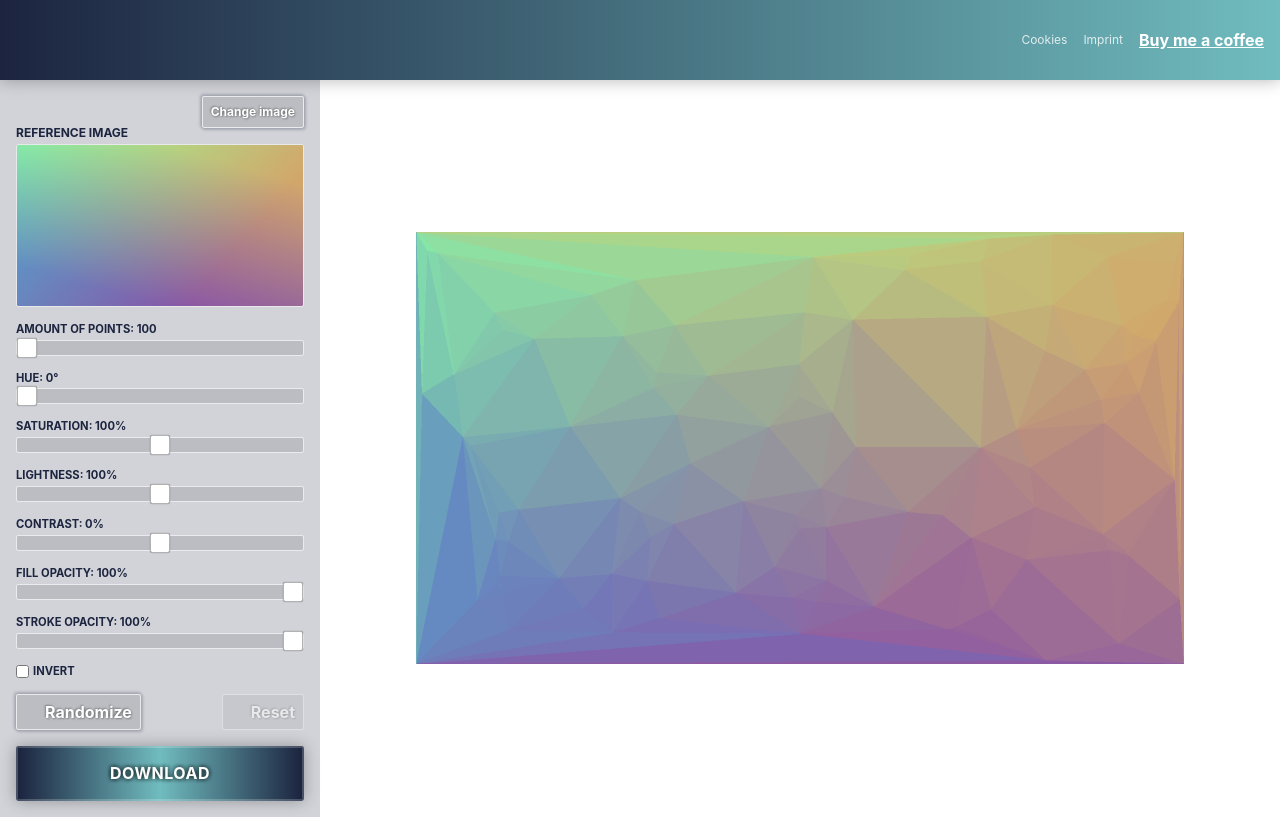
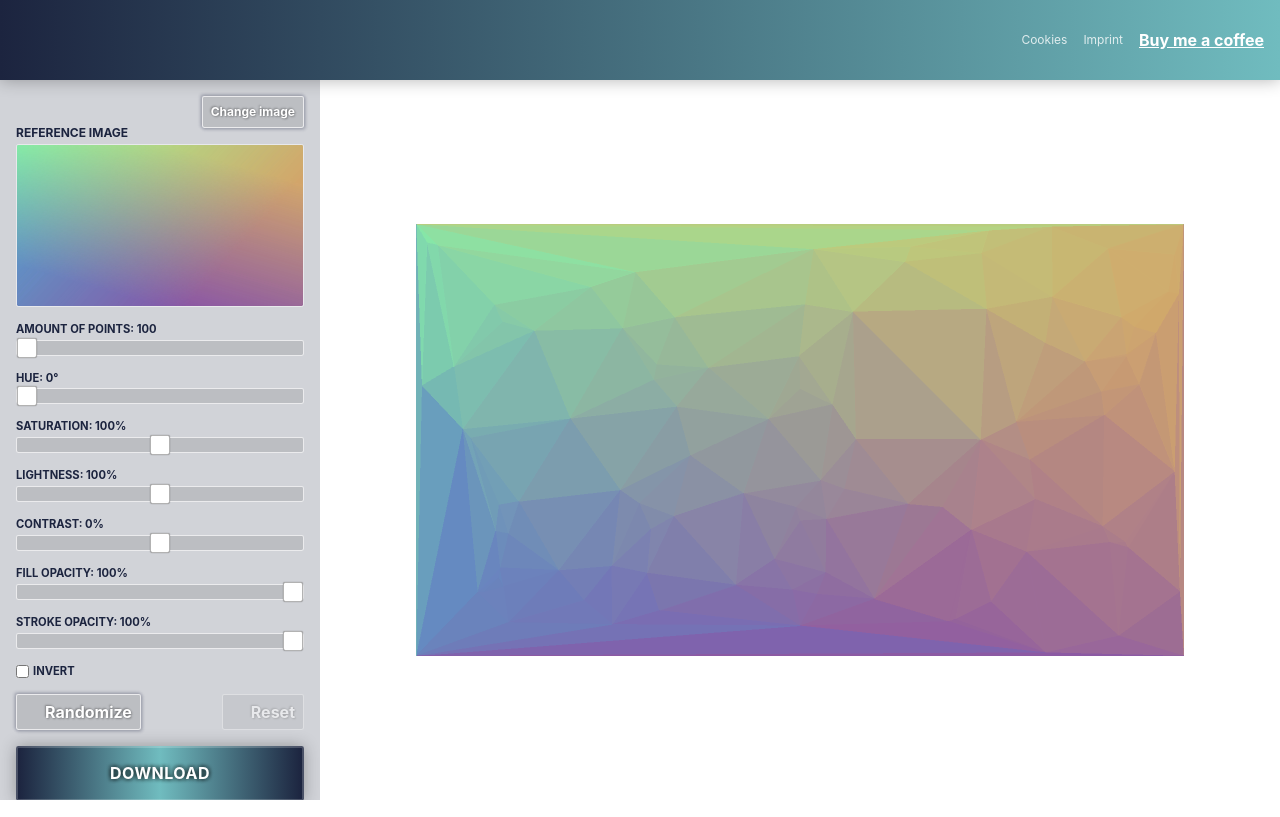
Before and after one commit to Niekes/polify, a Vue app: page / in a window 1280 px wide. Built offline with nearby package versions, Linux system fonts and the light colour scheme; no server answers.

Commit message:
Improve control layout

```diff
--- a/src/views/Home.vue
+++ b/src/views/Home.vue
@@ -501,7 +501,7 @@ export default {
     grid-template-areas: "control context";
     grid-template-columns: minmax(0, 20rem) 1fr;
     grid-template-rows: minmax(0, 1fr);
-    min-height: calc(100% - 80px);
+    height: calc(100% - 80px);
 }
 
 @media (max-width: $breakpoint-sm) {
@@ -521,7 +521,9 @@ export default {
     grid-template-areas: "reference-image" "sliders" "checkbox" "customize-buttons" "download";
     grid-template-columns: 1fr;
     grid-template-rows: min-content min-content min-content 1fr;
-    padding: $padding-y * 2 $padding-x * 2;
+    max-height: 100%;
+    overflow: auto;
+    padding: $padding-y * 2 $padding-x * 2 0 $padding-y * 2;
 }
 
 .control__reference-image {
@@ -586,7 +588,7 @@ export default {
 }
 
 .control__customize-buttons {
-    align-items: center;
+    align-items: flex-start;
     display: flex;
     grid-area: customize-buttons;
     justify-content: space-between;
@@ -605,6 +607,7 @@ export default {
     justify-content: flex-end;
 
     button {
+        margin-bottom: $margin-y * 2;
         width: 100%;
     }
 }
```
